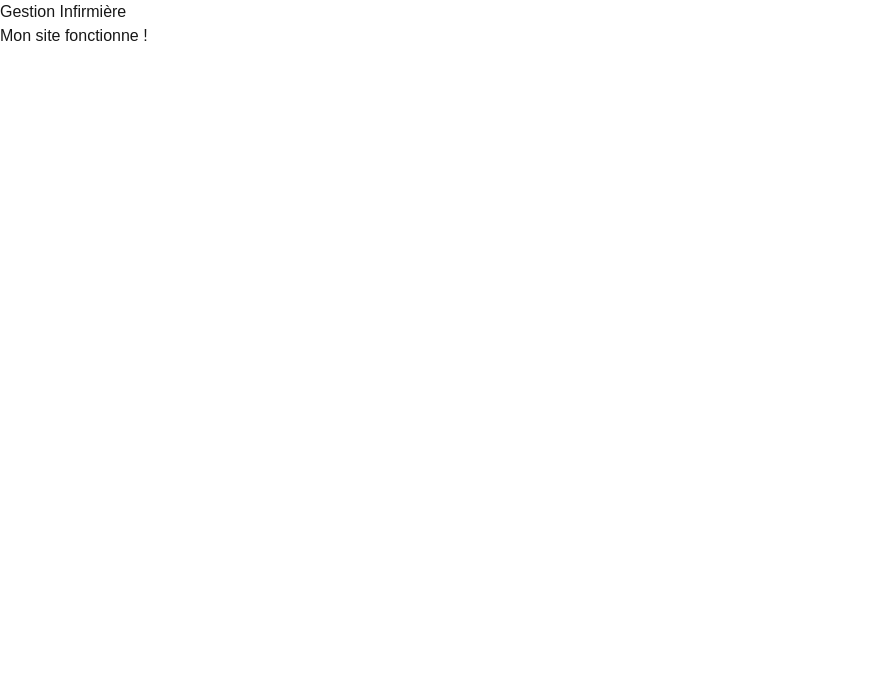
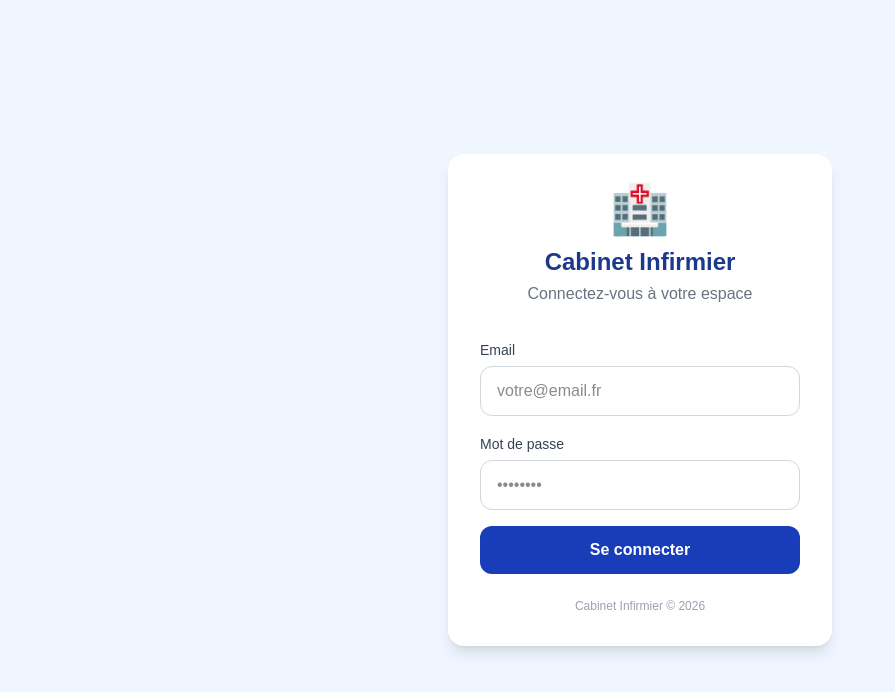
Before and after one commit to yannick77256/infirmiere-app, a Next.js app: page / in a window 1280 px wide. Shown: the top 692 px of the page, without its empty margins (0-895 px from the left). Built offline with nearby package versions, Linux system fonts and the light colour scheme.

Commit message:
Update page.tsx

```diff
--- a/app/page.tsx
+++ b/app/page.tsx
@@ -1,8 +1,73 @@
+'use client';
+import { useState } from 'react';
+import { useRouter } from 'next/navigation';
+
+const infirmieres = [
+  { email: 'emilienne@cabinet.fr', password: '1234', nom: 'Emilienne Tang' },
+  { email: 'wony@cabinet.fr', password: '1234', nom: 'Wony Bamba' },
+];
+
 export default function Home() {
+  const [email, setEmail] = useState('');
+  const [password, setPassword] = useState('');
+  const [erreur, setErreur] = useState('');
+  const router = useRouter();
+
+  const handleLogin = () => {
+    const user = infirmieres.find(
+      (i) => i.email === email && i.password === password
+    );
+    if (user) {
+      localStorage.setItem('infirmiere', JSON.stringify(user));
+      router.push('/rdv');
+    } else {
+      setErreur('Email ou mot de passe incorrect');
+    }
+  };
+
   return (
-    <main>
-      <h1>Gestion Infirmière</h1>
-      <p>Mon site fonctionne !</p>
-    </main>
+    <div className="min-h-screen bg-blue-50 flex items-center justify-center p-4">
+      <div className="bg-white rounded-2xl shadow-lg p-8 w-full max-w-sm">
+        <div className="text-center mb-8">
+          <div className="text-5xl mb-3">🏥</div>
+          <h1 className="text-2xl font-bold text-blue-900">Cabinet Infirmier</h1>
+          <p className="text-gray-500 mt-1">Connectez-vous à votre espace</p>
+        </div>
+        <div className="flex flex-col gap-4">
+          <div>
+            <label className="text-sm font-medium text-gray-700">Email</label>
+            <input
+              type="email"
+              value={email}
+              onChange={(e) => setEmail(e.target.value)}
+              placeholder="votre@email.fr"
+              className="mt-1 w-full border border-gray-300 rounded-xl px-4 py-3 focus:outline-none focus:ring-2 focus:ring-blue-500"
+            />
+          </div>
+          <div>
+            <label className="text-sm font-medium text-gray-700">Mot de passe</label>
+            <input
+              type="password"
+              value={password}
+              onChange={(e) => setPassword(e.target.value)}
+              placeholder="••••••••"
+              className="mt-1 w-full border border-gray-300 rounded-xl px-4 py-3 focus:outline-none focus:ring-2 focus:ring-blue-500"
+            />
+          </div>
+          {erreur && (
+            <p className="text-red-500 text-sm text-center">{erreur}</p>
+          )}
+          <button
+            onClick={handleLogin}
+            className="w-full bg-blue-800 text-white py-3 rounded-xl font-semibold hover:bg-blue-900 transition"
+          >
+            Se connecter
+          </button>
+        </div>
+        <p className="text-center text-xs text-gray-400 mt-6">
+          Cabinet Infirmier © 2026
+        </p>
+      </div>
+    </div>
   );
 }
```
